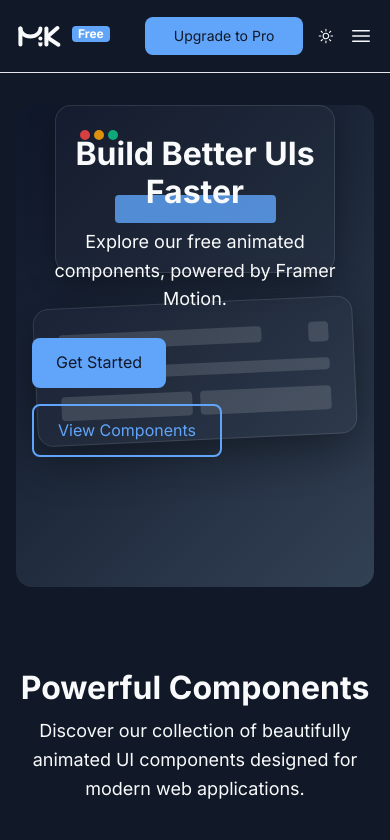
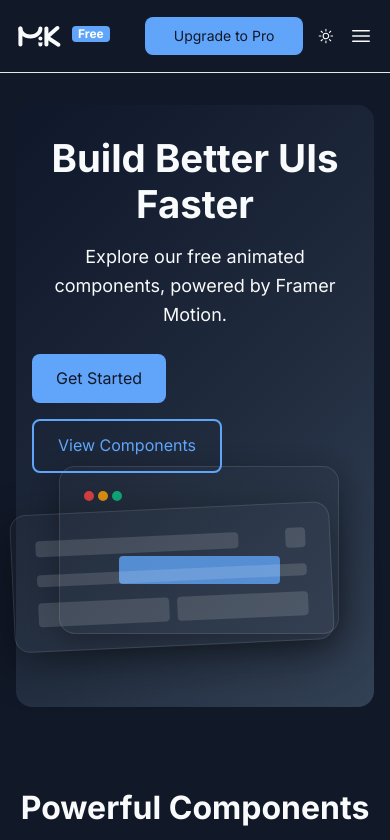
Before and after one commit to sebastiangonzalezdesign/motion-ui-kit, a React (Vite) app: page / in a window 390 px wide. Shown: the top 840 px of the page. Built offline with nearby package versions, Linux system fonts and the light colour scheme.

Commit message:
responsive illustration adjusted in hero

```diff
--- a/src/components/Hero/Hero.scss
+++ b/src/components/Hero/Hero.scss
@@ -4,18 +4,13 @@
 
 .hero {
   width: 100%;
-  // reserve extra top space so mobile top-centered illustrations don't overlap
-  padding: calc($space-2xl + 2rem) 0 $space-xl;
-  position: relative;
-  overflow: hidden;
+  padding: calc($space-2xl + 2rem) 0 calc($space-2xl + 4rem);
 
   @include respond('sm') {
-    // slightly more top padding on small screens
-    padding: calc($space-2xl + 2.5rem) 0 $space-lg;
+    padding: calc($space-2xl + 2.5rem) 0 calc($space-2xl + 4rem);
   }
 
   @include respond('md') {
-    // desktop has illustrations on the right, reduce top padding slightly
     padding: calc($space-2xl + 1rem) 0 $space-xl;
   }
 
@@ -72,14 +67,12 @@
     border-radius: $radius-full;
   }
 
-  // Floating component previews
   .hero__floating-preview {
     position: absolute;
     z-index: 1;
     opacity: 0.16;
     pointer-events: none;
 
-    // MOBILE / small screens: top-centered, stacked vertically
     &--1,
     &--2 {
       left: 50%;
@@ -92,90 +85,85 @@
       top: 18%;
       transform: translateX(-50%) scale(0.5);
     }
-
-    // Medium and up: place stacked on the right side (one above the other)
-    @include respond('md') {
-      &--1 {
-        left: auto;
-        right: 8%;
-        top: 10%;
-        transform: scale(0.85);
   }
 
-      &--2 {
-        left: auto;
-        right: 8%;
-        top: 40%;
-        transform: scale(0.75);
+  .hero__illustrations {
+    position: absolute;
+    inset: 0;
+    pointer-events: none;
+    z-index: 1;
+
+    display: flex;
+    flex-direction: column;
+    align-items: center;
+    justify-content: flex-end;
+    gap: $space-md;
+    padding-bottom: $space-xl;
+
+    @include respond('md') {
+      align-items: flex-end;
+      justify-content: flex-start;
+      padding-right: $space-2xl;
+      padding-bottom: 0;
+    }
+
+    .hero__floating-preview {
+      position: static;
+      opacity: 0.9;
+
+      @include respond('md') {
+        position: absolute !important;
+        opacity: 0.45;
       }
     }
 
-    @include respond('lg') {
-      &--1 {
-        right: 12%;
-        top: 8%;
-        transform: scale(1);
+    @media (max-width: 767px) {
+      overflow-x: hidden;
+      max-width: 100vw;
+      padding: 0 $space-md;
+      min-height: 80vh;
+
+      .hero__floating-preview--1 {
+        position: absolute !important;
+        bottom: 22% !important; // ← Adjust this (5-25%) to move up/down
+        left: 15% !important; // ← Adjust this (5-25%) to move left/right
+        transform: translateX(0) scale(0.6);
+        margin-bottom: $space-lg;
+        max-width: 90vw;
+        top: auto !important;
       }
 
-      &--2 {
-        right: 12%;
-        top: 46%;
-        transform: scale(0.9);
+      .hero__floating-preview--2 {
+        position: absolute !important;
+        right: 15% !important; // ← Adjust this (5-25%) to move left/right
+        bottom: 25% !important; // ← Adjust this (5-25%) to move up/down
+        left: auto !important;
+        top: auto !important;
+        margin-top: 0;
+        transform: translateX(0) scale(0.5);
+        max-width: 90vw;
       }
     }
   }
 
-  /* illustrations container wraps both previews */
-  .hero__illustrations {
-    position: absolute;
-    inset: 0; // allow children to position relative to hero
-    pointer-events: none;
-    z-index: 1;
-
-    // center stacked on mobile
-    display: flex;
-    flex-direction: column;
-    align-items: center;
-    justify-content: flex-start;
-    gap: $space-md;
-
+  // Desktop positioning adjustments (moved outside mobile block)
   @include respond('md') {
-      // place on right stacked vertically
-      align-items: flex-end;
-      justify-content: flex-start;
-      padding-right: $space-2xl;
-    }
-
-    .hero__floating-preview {
-      // ensure previews are positioned inside this container in mobile
-      position: static;
-      // don't override transform with !important — allow Framer Motion to animate
-      // base layout will be handled by positioning rules; keep opacity visible on mobile
-      opacity: 0.9; // more visible when stacked center
-    }
-
-    @include respond('md') {
-      .hero__floating-preview {
-        position: absolute;
-        opacity: 0.45; // raise visibility on desktop so backgrounds are visible
-      }
-
     .hero__floating-preview--1 {
-        right: 8%;
-        top: 10%;
-        transform: scale(0.9);
+      right: 12% !important; // ← Adjust this (0-20%)
+      top: 25% !important; // ← Position relative to hero section instead of viewport
+      transform: scale(0.9); // Remove !important to allow Framer Motion animations
       z-index: 3;
+      left: auto !important; // Override any conflicting left positioning
     }
 
     .hero__floating-preview--2 {
-        right: 10%;
-        top: 30%;
-        transform: scale(0.8);
-        z-index: 2; // behind preview 1
+      right: 15% !important; // ← Adjust this (0-20%)
+      top: 30% !important; // ← Position relative to hero section instead of viewport
+      transform: scale(0.8); // Remove !important to allow Framer Motion animations
+      z-index: 2;
       transform-origin: top left;
-        // slight offset to bottom-left relative to preview 1
-        translate: -8% 8%;
-      }
+      translate: -8% 8%; // ← Adjust this offset
+      left: auto !important; // Override any conflicting left positioning
     }
   }
 
@@ -185,16 +173,16 @@
     padding: 0 $space-md;
     position: relative;
     z-index: 2;
-    padding-bottom: $space-lg;
+    padding-bottom: $space-2xl;
 
     @include respond('sm') {
       padding: 0 $space-lg;
-      padding-bottom: $space-xl;
+      padding-bottom: $space-2xl;
     }
 
     @include respond('md') {
       padding: 0 $space-xl;
-      padding-bottom: $space-2xl;
+      padding-bottom: $space-xl;
     }
 
     @include respond('lg') {
@@ -202,9 +190,7 @@
       padding-bottom: $space-2xl;
     }
   }
-
-  // Floating component previews
-  /* Duplicate floating-preview rules removed — positioning is handled by .hero__illustrations */
+}
 
 // Preview card styles
 .preview-card {
@@ -486,4 +472,3 @@
     opacity: 0.9;
   }
 }
-}
```
Lines whose indentation alone changed are shown as unchanged.
